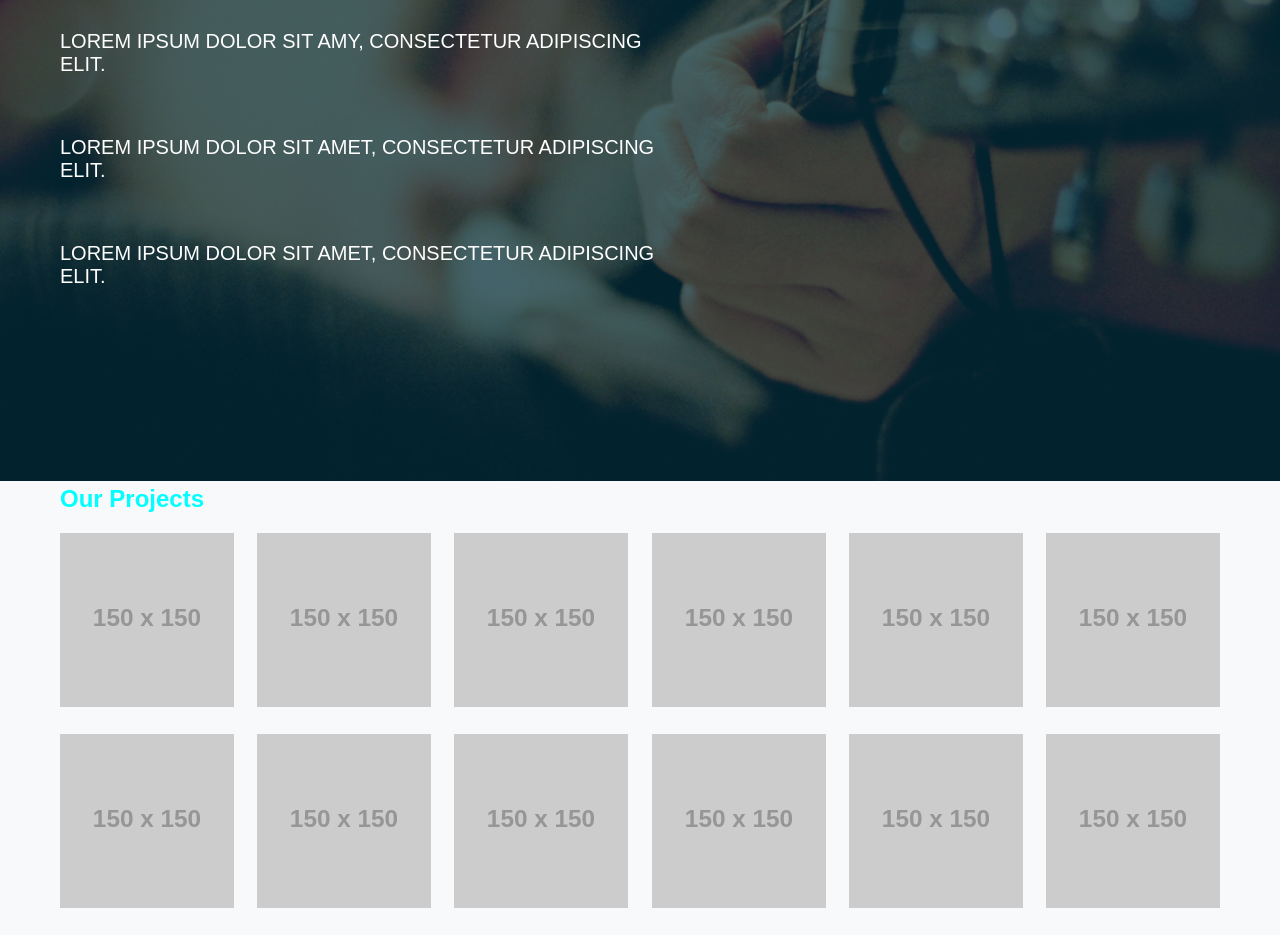
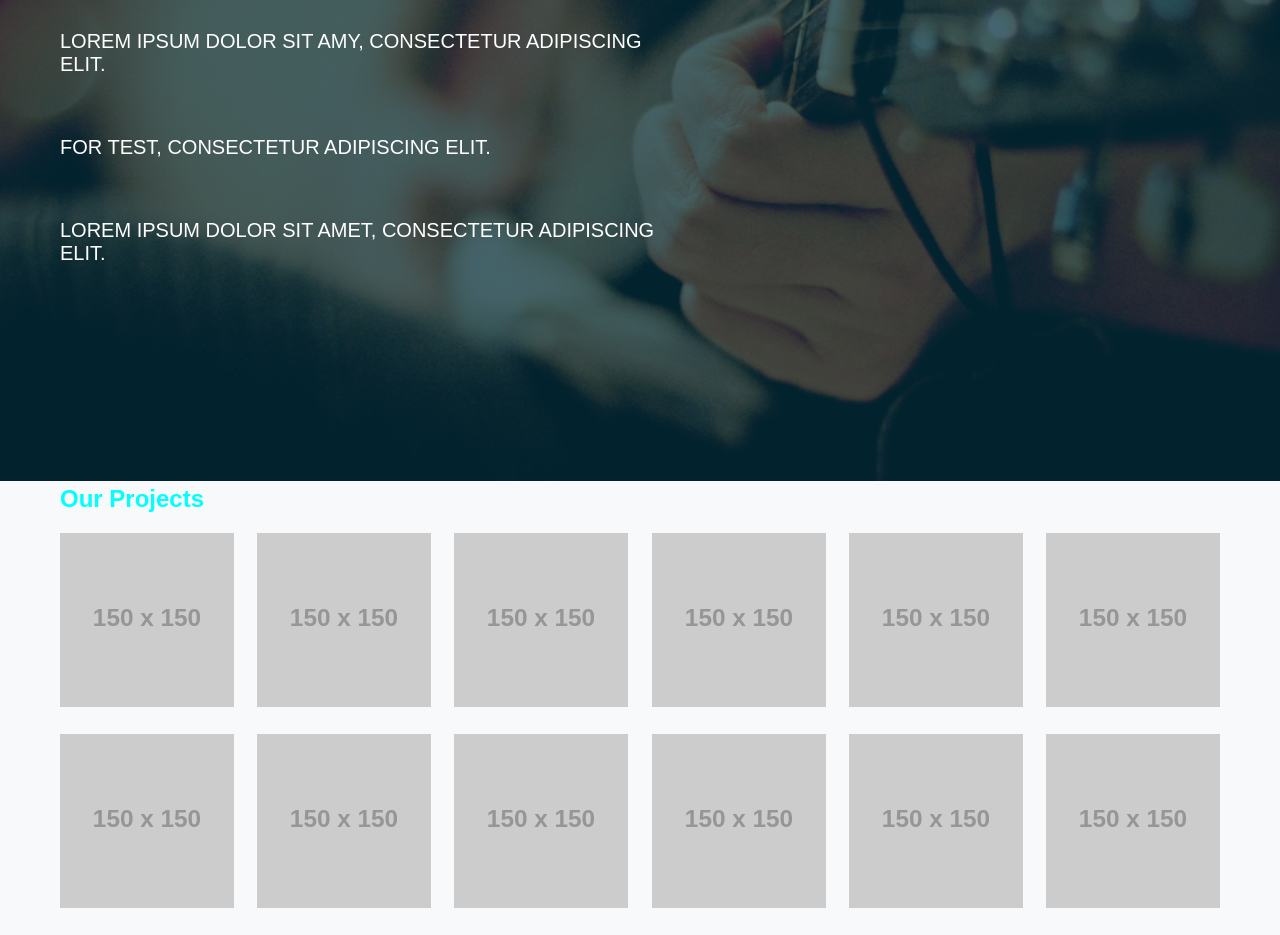
Before and after one commit to sanjayshahu/experiment, a plain HTML site: page index.html in a window 1280 px wide. Shown: the part 1674-2609 px from the top of the page. Drawn offline with Linux system fonts and the light colour scheme; placeholder pictures from the web are drawn by us.

Commit message:
in test first

```diff
--- a/index.html
+++ b/index.html
@@ -55,7 +55,7 @@
           <span class="sub-title">Are Easy</span>
           <ul>
             <li>Lorem ipsum dolor sit amy, consectetur adipiscing elit.</li>
-            <li>Lorem ipsum dolor sit amet, consectetur adipiscing elit.</li>
+            <li>for test, consectetur adipiscing elit.</li>
             <li>Lorem ipsum dolor sit amet, consectetur adipiscing elit.</li>
           </ul>
         </div>
```
